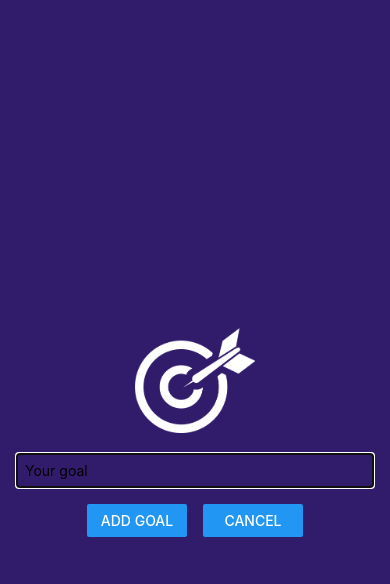
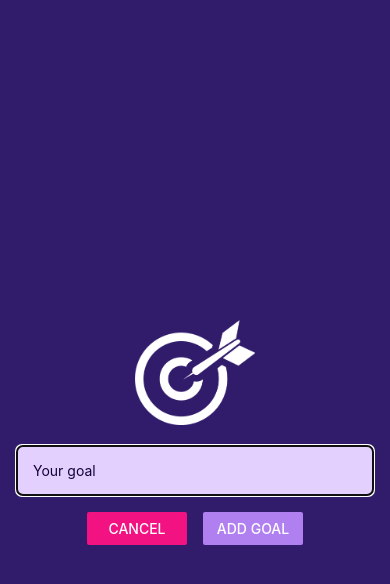
Before and after one commit to saniok333/rn-goal-list, a React Native app: screen / in a window 390 px wide. Both pictures are taken after a click on the button "ADD NEW GOAL". Shown: the top 584 px of the page. Built offline with nearby package versions, Linux system fonts and the light colour scheme.

Commit message:
Added additional styles

```diff
--- a/App.js
+++ b/App.js
@@ -1,8 +1,6 @@
 import { useState } from 'react';
 import { StyleSheet, View, Button, FlatList } from 'react-native';
-
 import { GoalItem } from './components/GoalItem';
-
 import { GoalInput } from './components/GoalInput';
 
 const App = () => {
@@ -43,7 +41,7 @@
     <View style={styles.appContainer}>
       <Button
         title="Add New Goal"
-        color="#5e0acc"
+        color="#a065ec"
         onPress={startAddGoalHandler}
       />
       <GoalInput
@@ -67,9 +65,9 @@
 
 const styles = StyleSheet.create({
   appContainer: {
+    flex: 1,
     paddingTop: 50,
     paddingHorizontal: 16,
-    flex: 1,
   },
   goalsContainer: {
     flex: 5,
--- a/app.json
+++ b/app.json
@@ -6,6 +6,7 @@
     "orientation": "portrait",
     "icon": "./assets/icon.png",
     "userInterfaceStyle": "light",
+    "backgroundColor": "#1e085a",
     "splash": {
       "image": "./assets/splash.png",
       "resizeMode": "contain",
@@ -14,9 +15,7 @@
     "updates": {
       "fallbackToCacheTimeout": 0
     },
-    "assetBundlePatterns": [
-      "**/*"
-    ],
+    "assetBundlePatterns": ["**/*"],
     "ios": {
       "supportsTablet": true
     },
--- a/components/GoalInput.js
+++ b/components/GoalInput.js
@@ -34,10 +34,10 @@
         />
         <View style={styles.buttonContainer}>
           <View style={styles.button}>
-            <Button title="Add Goal" onPress={addGoalHandler} />
+            <Button title="Cancel" onPress={stopAddGoal} color="#f31282" />
           </View>
           <View style={styles.button}>
-            <Button title="Cancel" onPress={stopAddGoal} />
+            <Button title="Add Goal" onPress={addGoalHandler} color="#b180f0" />
           </View>
         </View>
       </View>
@@ -61,9 +61,12 @@
   },
   textInput: {
     borderWidth: 1,
-    borderColor: '#cccccc',
+    borderColor: '#e4d0ff',
+    backgroundColor: '#e4d0ff',
+    color: '#120438',
+    borderRadius: 6,
     width: '100%',
-    padding: 8,
+    padding: 16,
   },
   buttonContainer: {
     flexDirection: 'row',
```
